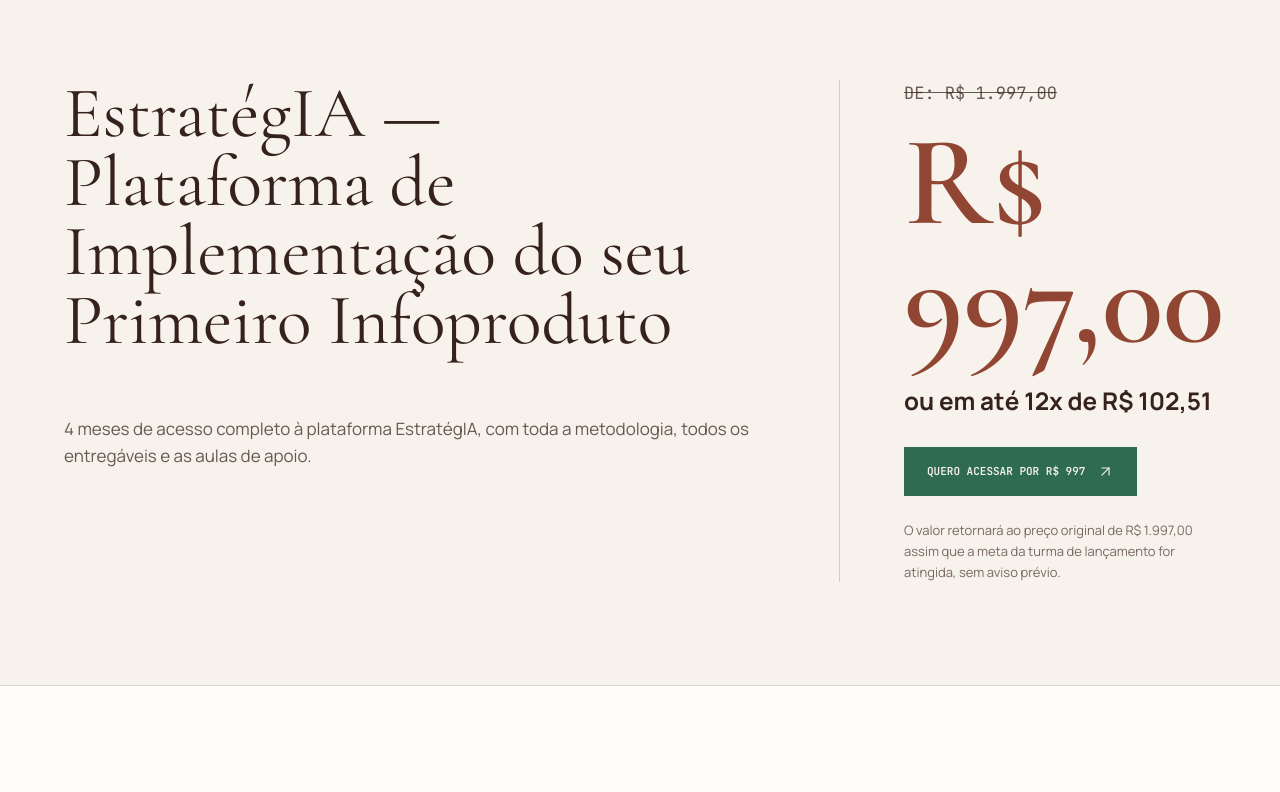
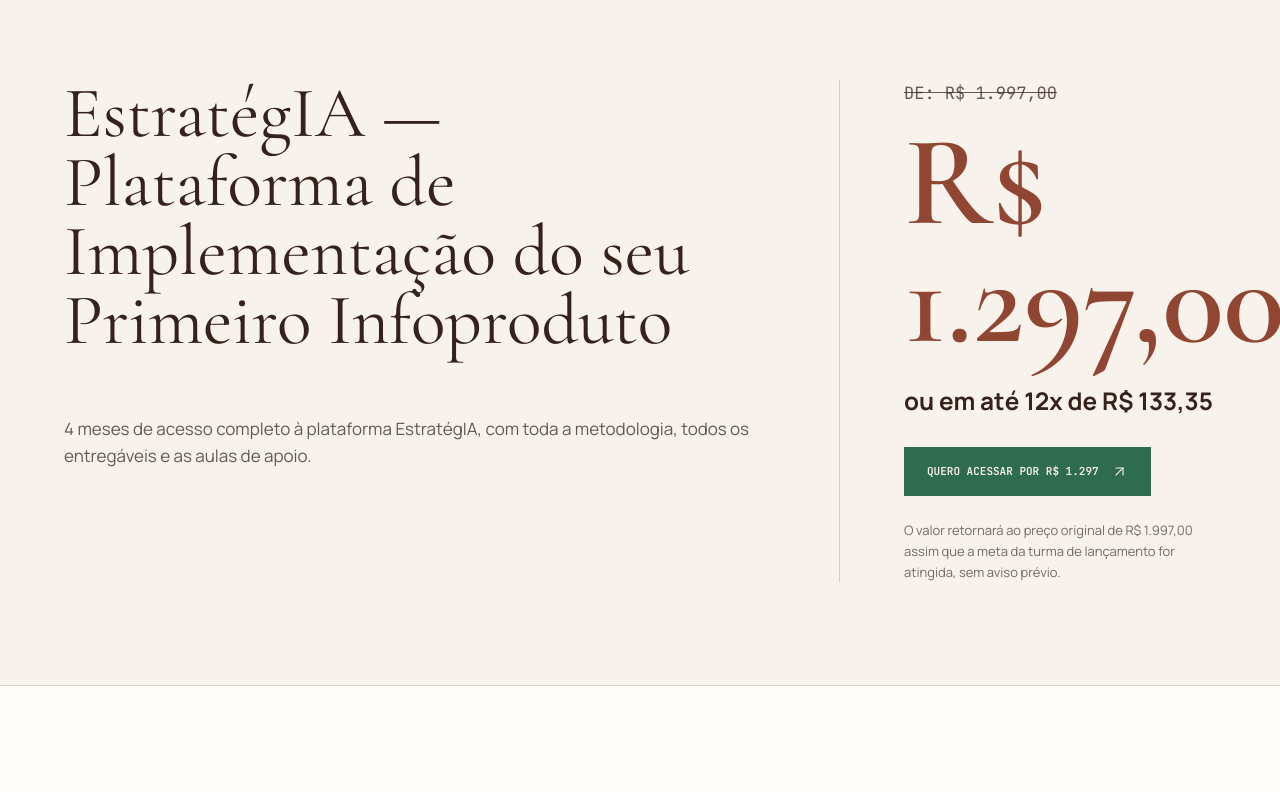
Before and after one commit to gabaaum/estrategia-landing, a React (Vite) app: page / in a window 1280 px wide. Shown: the part 8320-9112 px from the top of the page. Built offline with nearby package versions, Linux system fonts and the light colour scheme.

Commit message:
Update landing price

```diff
--- a/src/App.tsx
+++ b/src/App.tsx
@@ -468,9 +468,9 @@
       </div>
       <div className="price-panel">
         <p className="old-price">De: R$ 1.997,00</p>
-        <p className="price">R$ 997,00</p>
-        <p className="installments">ou em até 12x de R$ 102,51</p>
-        <CtaLink href={CHECKOUT_URL}>Quero acessar por R$ 997</CtaLink>
+        <p className="price">R$ 1.297,00</p>
+        <p className="installments">ou em até 12x de R$ 133,35</p>
+        <CtaLink href={CHECKOUT_URL}>Quero acessar por R$ 1.297</CtaLink>
         <small>
           O valor retornará ao preço original de R$ 1.997,00 assim que a meta
           da turma de lançamento for atingida, sem aviso prévio.
@@ -562,7 +562,7 @@
       </div>
       <p className="statement">Faça o que tem que ser feito.</p>
       <p className="signature">Rebeca Geller</p>
-      <CtaLink href={CHECKOUT_URL}>Quero acessar por R$ 997</CtaLink>
+      <CtaLink href={CHECKOUT_URL}>Quero acessar por R$ 1.297</CtaLink>
     </section>
   );
 }
```
Also changed, not shown: 2 other files (tests, documents, lock files or other folders).
